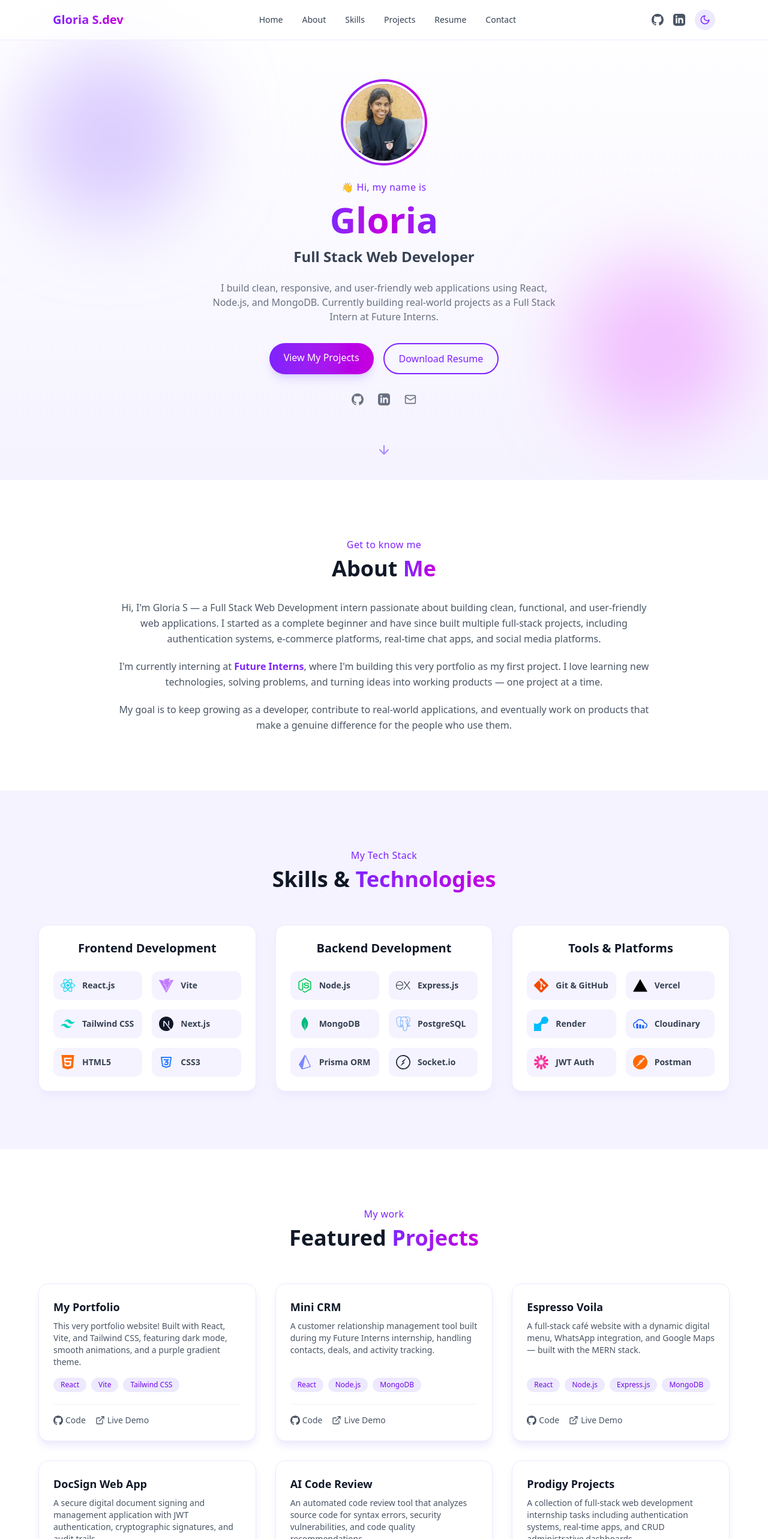
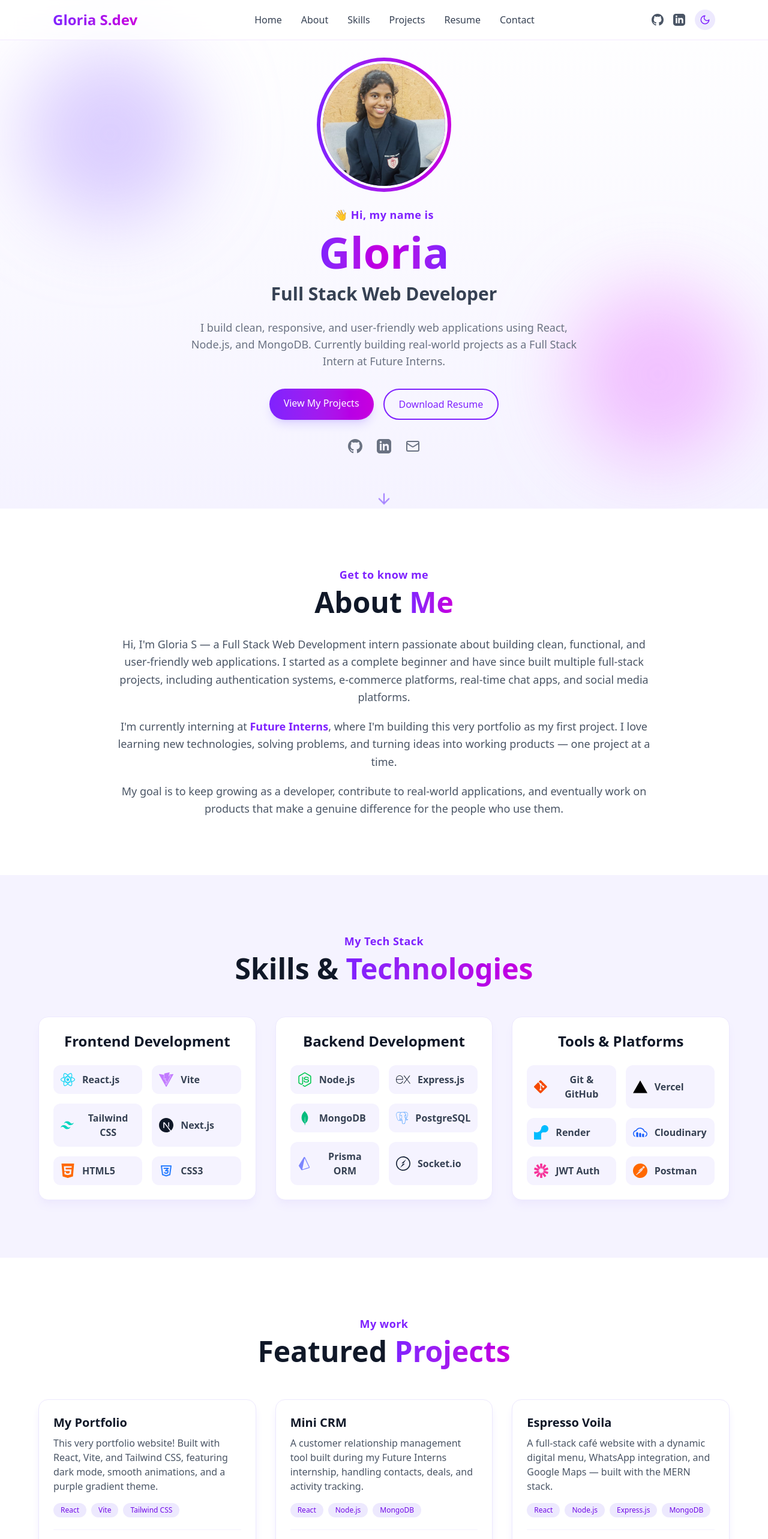
Before and after one commit to gloriasemyol/FUTURE_FS_01, a React (Vite) app: page / in a window 1280 px wide. Shown: the top 2566 px of the page at 60% size. Built offline with nearby package versions, Linux system fonts and the light colour scheme.

Commit message:
Bigger fonts

```diff
--- a/src/components/About.jsx
+++ b/src/components/About.jsx
@@ -5,28 +5,28 @@ function About() {
       className="py-24 px-6 bg-white dark:bg-[#0F0A1F]"
     >
       <div className="max-w-4xl mx-auto text-center">
-        <p className="text-violet-600 dark:text-violet-400 font-medium mb-2 tracking-wide">
+        <p className="text-violet-600 dark:text-violet-400 font-semibold text-lg mb-2 tracking-wide">
           Get to know me
         </p>
-        <h2 className="text-3xl md:text-4xl font-extrabold mb-8 text-gray-900 dark:text-white">
+        <h2 className="text-4xl md:text-5xl font-extrabold mb-8 text-gray-900 dark:text-white">
           About <span className="bg-gradient-to-r from-violet-600 to-fuchsia-600 bg-clip-text text-transparent">Me</span>
         </h2>
 
         <div className="space-y-5 text-left md:text-center">
-          <p className="text-gray-600 dark:text-gray-300 leading-relaxed">
+          <p className="text-lg text-gray-600 dark:text-gray-300 leading-relaxed">
             Hi, I'm Gloria S — a Full Stack Web Development intern passionate about
             building clean, functional, and user-friendly web applications. I started
             as a complete beginner and have since built multiple full-stack projects,
             including authentication systems, e-commerce platforms, real-time chat apps,
             and social media platforms.
           </p>
-          <p className="text-gray-600 dark:text-gray-300 leading-relaxed">
+          <p className="text-lg text-gray-600 dark:text-gray-300 leading-relaxed">
             I'm currently interning at <span className="font-semibold text-violet-600 dark:text-violet-400">Future Interns</span>,
             where I'm building this very portfolio as my first project. I love learning
             new technologies, solving problems, and turning ideas into working products —
             one project at a time.
           </p>
-          <p className="text-gray-600 dark:text-gray-300 leading-relaxed">
+          <p className="text-lg text-gray-600 dark:text-gray-300 leading-relaxed">
             My goal is to keep growing as a developer, contribute to real-world
             applications, and eventually work on products that make a genuine difference
             for the people who use them.
--- a/src/components/Hero.jsx
+++ b/src/components/Hero.jsx
@@ -14,7 +14,7 @@ function Hero() {
 
       {/* Profile Photo */}
       <div className="relative z-10 mb-6">
-        <div className="w-36 h-36 rounded-full bg-gradient-to-r from-violet-600 to-fuchsia-600 p-1">
+        <div className="w-48 h-48 md:w-56 md:h-56 rounded-full bg-gradient-to-r from-violet-600 to-fuchsia-600 p-1.5">
           <img
             src={profilePhoto}
             alt="Gloria"
@@ -24,22 +24,22 @@ function Hero() {
       </div>
 
       {/* Intro Subtitle */}
-      <p className="relative z-10 text-violet-600 dark:text-violet-400 font-medium mb-3 tracking-wide">
+      <p className="relative z-10 text-violet-600 dark:text-violet-400 font-semibold text-lg mb-3 tracking-wide">
         👋 Hi, my name is
       </p>
 
       {/* Main Title */}
-      <h1 className="relative z-10 text-4xl md:text-6xl font-extrabold mb-4 bg-gradient-to-r from-violet-600 via-fuchsia-600 to-violet-600 bg-clip-text text-transparent">
+      <h1 className="relative z-10 text-5xl md:text-7xl font-extrabold mb-4 bg-gradient-to-r from-violet-600 via-fuchsia-600 to-violet-600 bg-clip-text text-transparent">
         Gloria
       </h1>
 
       {/* Profession */}
-      <h2 className="relative z-10 text-xl md:text-2xl font-semibold text-gray-700 dark:text-gray-200 mb-6">
+      <h2 className="relative z-10 text-2xl md:text-3xl font-semibold text-gray-700 dark:text-gray-200 mb-6">
         Full Stack Web Developer
       </h2>
 
       {/* Short Bio */}
-      <p className="relative z-10 max-w-xl text-gray-500 dark:text-gray-400 mb-8">
+      <p className="relative z-10 max-w-2xl text-lg text-gray-500 dark:text-gray-400 mb-8">
         I build clean, responsive, and user-friendly web applications using
         React, Node.js, and MongoDB. Currently building real-world projects
         as a Full Stack Intern at Future Interns.
@@ -49,7 +49,7 @@ function Hero() {
       <div className="relative z-10 flex flex-wrap gap-4 justify-center mb-8">
         <a
           href="#projects"
-          className="px-6 py-3 rounded-full bg-gradient-to-r from-violet-600 to-fuchsia-600 text-white font-medium shadow-lg shadow-violet-300/50 dark:shadow-violet-900/50 hover:scale-105 transition-transform"
+          className="px-6 py-3 rounded-full bg-gradient-to-r from-violet-600 to-fuchsia-600 text-white text-base font-medium shadow-lg shadow-violet-300/50 dark:shadow-violet-900/50 hover:scale-105 transition-transform"
         >
           View My Projects
         </a>
@@ -58,7 +58,7 @@ function Hero() {
         <a
           href={resumeFile}
           download="Gloria_Resume.pdf"
-          className="px-6 py-3 rounded-full border-2 border-violet-600 text-violet-600 dark:text-violet-400 dark:border-violet-400 font-medium hover:bg-violet-50 dark:hover:bg-violet-900/30 transition-colors"
+          className="px-6 py-3 rounded-full border-2 border-violet-600 text-violet-600 dark:text-violet-400 dark:border-violet-400 text-base font-medium hover:bg-violet-50 dark:hover:bg-violet-900/30 transition-colors"
         >
           Download Resume
         </a>
@@ -66,36 +66,33 @@ function Hero() {
 
       {/* Social Links */}
       <div className="relative z-10 flex gap-6">
-        {/* GitHub SVG */}
         <a
           href="https://github.com/gloriasemyol"
           target="_blank"
           rel="noreferrer"
           className="text-gray-500 dark:text-gray-400 hover:text-violet-600 dark:hover:text-violet-400 transition-colors"
         >
-          <svg className="w-5 h-5 fill-current" viewBox="0 0 24 24">
+          <svg className="w-6 h-6 fill-current" viewBox="0 0 24 24">
             <path d="M12 0C5.37 0 0 5.37 0 12c0 5.31 3.435 9.795 8.205 11.385.6.105.825-.255.825-.57 0-.285-.015-1.23-.015-2.235-3.015.555-3.795-.735-4.035-1.41-.135-.345-.72-1.41-1.23-1.695-.42-.225-1.02-.78-.015-.795.945-.015 1.62.87 1.845 1.23 1.08 1.815 2.805 1.305 3.495.99.105-.78.42-1.305.765-1.605-2.67-.3-5.46-1.335-5.46-5.925 0-1.305.465-2.385 1.23-3.225-.12-.3-.54-1.53.12-3.18 0 0 1.005-.315 3.3 1.23.96-.27 1.98-.405 3-.405s2.04.135 3 .405c2.295-1.56 3.3-1.23 3.3-1.23.66 1.65.24 2.88.12 3.18.765.84 1.23 1.905 1.23 3.225 0 4.605-2.805 5.625-5.475 5.925.435.375.81 1.095.81 2.22 0 1.605-.015 2.895-.015 3.3 0 .315.225.69.825.57A12.02 12.02 0 0024 12c0-6.63-5.37-12-12-12z" />
           </svg>
         </a>
 
-        {/* LinkedIn SVG */}
         <a
           href="https://linkedin.com/in/gloriasemyol"
           target="_blank"
           rel="noreferrer"
           className="text-gray-500 dark:text-gray-400 hover:text-violet-600 dark:hover:text-violet-400 transition-colors"
         >
-          <svg className="w-5 h-5 fill-current" viewBox="0 0 24 24">
+          <svg className="w-6 h-6 fill-current" viewBox="0 0 24 24">
             <path d="M19 0h-14c-2.761 0-5 2.239-5 5v14c0 2.761 2.239 5 5 5h14c2.762 0 5-2.239 5-5v-14c0-2.761-2.762-5-5-5zm-11 19h-3v-11h3v11zm-1.5-12.268c-.966 0-1.75-.79-1.75-1.764s.784-1.764 1.75-1.764 1.75.79 1.75 1.764-.783 1.764-1.75 1.764zm13.5 12.268h-3v-5.604c0-3.368-4-3.113-4 0v5.604h-3v-11h3v1.765c1.396-2.586 7-2.777 7 2.476v6.759z" />
           </svg>
         </a>
 
-        {/* Mail Icon */}
         <a
           href="mailto:gloriasemyol@gmail.com"
           className="text-gray-500 dark:text-gray-400 hover:text-violet-600 dark:hover:text-violet-400 transition-colors"
         >
-          <Mail size={20} />
+          <Mail size={24} />
         </a>
       </div>
 
@@ -104,7 +101,7 @@ function Hero() {
         href="#about"
         className="relative z-10 mt-16 animate-bounce text-violet-400"
       >
-        <ArrowDown size={24} />
+        <ArrowDown size={28} />
       </a>
     </section>
   );
--- a/src/components/Navbar.jsx
+++ b/src/components/Navbar.jsx
@@ -20,7 +20,7 @@ function Navbar({ darkMode, toggleDarkMode }) {
         {/* Logo */}
         <a
           href="#home"
-          className="text-xl font-bold bg-gradient-to-r from-violet-600 to-fuchsia-600 bg-clip-text text-transparent"
+          className="text-2xl font-bold bg-gradient-to-r from-violet-600 to-fuchsia-600 bg-clip-text text-transparent"
         >
           Gloria S.dev
         </a>
@@ -31,7 +31,7 @@ function Navbar({ darkMode, toggleDarkMode }) {
             <a
               key={link.name}
               href={link.href}
-              className="text-sm font-medium text-gray-700 dark:text-gray-200 hover:text-violet-600 dark:hover:text-violet-400 transition-colors"
+              className="text-base font-medium text-gray-700 dark:text-gray-200 hover:text-violet-600 dark:hover:text-violet-400 transition-colors"
             >
               {link.name}
             </a>
@@ -40,7 +40,6 @@ function Navbar({ darkMode, toggleDarkMode }) {
 
         {/* Right side: Socials + Dark mode + Mobile menu */}
         <div className="flex items-center gap-4">
-          {/* GitHub Icon */}
           <a
             href="https://github.com/gloriasemyol"
             target="_blank"
@@ -52,7 +51,6 @@ function Navbar({ darkMode, toggleDarkMode }) {
             </svg>
           </a>
 
-          {/* LinkedIn Icon */}
           <a
             href="https://linkedin.com/in/gloriasemyol"
             target="_blank"
@@ -64,7 +62,6 @@ function Navbar({ darkMode, toggleDarkMode }) {
             </svg>
           </a>
 
-          {/* Dark Mode Toggle */}
           <button
             onClick={toggleDarkMode}
             className="p-2 rounded-full bg-violet-100 dark:bg-violet-900/40 text-violet-600 dark:text-violet-300 hover:scale-110 transition-transform"
@@ -72,7 +69,6 @@ function Navbar({ darkMode, toggleDarkMode }) {
             {darkMode ? <Sun size={18} /> : <Moon size={18} />}
           </button>
 
-          {/* Mobile Menu Toggle */}
           <button
             className="md:hidden text-gray-700 dark:text-gray-200"
             onClick={() => setMenuOpen(!menuOpen)}
@@ -90,7 +86,7 @@ function Navbar({ darkMode, toggleDarkMode }) {
               key={link.name}
               href={link.href}
               onClick={() => setMenuOpen(false)}
-              className="text-gray-700 dark:text-gray-200 hover:text-violet-600 dark:hover:text-violet-400 font-medium"
+              className="text-gray-700 dark:text-gray-200 hover:text-violet-600 dark:hover:text-violet-400 font-medium text-lg"
             >
               {link.name}
             </a>
--- a/src/components/Projects.jsx
+++ b/src/components/Projects.jsx
@@ -63,10 +63,10 @@ function Projects() {
   return (
     <section id="projects" className="py-24 px-6 bg-white dark:bg-[#0F0A1F] relative">
       <div className="max-w-6xl mx-auto text-center">
-        <p className="text-violet-600 dark:text-violet-400 font-medium mb-2 tracking-wide">
+        <p className="text-violet-600 dark:text-violet-400 font-semibold text-lg mb-2 tracking-wide">
           My work
         </p>
-        <h2 className="text-3xl md:text-4xl font-extrabold mb-14 text-gray-900 dark:text-white">
+        <h2 className="text-4xl md:text-5xl font-extrabold mb-14 text-gray-900 dark:text-white">
           Featured{" "}
           <span className="bg-gradient-to-r from-violet-600 to-fuchsia-600 bg-clip-text text-transparent">
             Projects
@@ -79,10 +79,10 @@ function Projects() {
               key={project.title}
               className="bg-white dark:bg-[#1E1433] rounded-2xl p-6 border border-violet-100 dark:border-violet-900/40 shadow-lg shadow-violet-100 dark:shadow-none hover:-translate-y-1 hover:shadow-xl transition-all flex flex-col"
             >
-              <h3 className="text-lg font-bold text-gray-900 dark:text-white mb-2">
+              <h3 className="text-xl font-bold text-gray-900 dark:text-white mb-2">
                 {project.title}
               </h3>
-              <p className="text-sm text-gray-600 dark:text-gray-400 mb-4 flex-grow">
+              <p className="text-base text-gray-600 dark:text-gray-400 mb-4 flex-grow">
                 {project.description}
               </p>
 
@@ -102,17 +102,17 @@ function Projects() {
                   href={project.github}
                   target="_blank"
                   rel="noreferrer"
-                  className="flex items-center gap-1 text-sm text-gray-600 dark:text-gray-300 hover:text-violet-600 dark:hover:text-violet-400 font-medium"
+                  className="flex items-center gap-1.5 text-base text-gray-600 dark:text-gray-300 hover:text-violet-600 dark:hover:text-violet-400 font-medium"
                 >
-                  <SiGithub size={16} /> Code
+                  <SiGithub size={18} /> Code
                 </a>
 
                 <button
                   type="button"
                   onClick={() => setSelectedProject(project)}
-                  className="flex items-center gap-1 text-sm text-gray-600 dark:text-gray-300 hover:text-violet-600 dark:hover:text-violet-400 font-medium cursor-pointer"
+                  className="flex items-center gap-1.5 text-base text-gray-600 dark:text-gray-300 hover:text-violet-600 dark:hover:text-violet-400 font-medium cursor-pointer"
                 >
-                  <ExternalLink size={16} /> Live Demo
+                  <ExternalLink size={18} /> Live Demo
                 </button>
               </div>
             </div>
@@ -135,19 +135,19 @@ function Projects() {
               onClick={() => setSelectedProject(null)}
               className="absolute top-4 right-4 p-2 text-gray-400 hover:text-gray-600 dark:hover:text-white transition-colors cursor-pointer"
             >
-              <X size={22} />
+              <X size={24} />
             </button>
 
-            {/* --- Portfolio message --- */}
+            {/* Portfolio message */}
             {selectedProject.modalType === "self" && (
               <>
                 <div className="w-16 h-16 bg-violet-100 dark:bg-violet-900/40 text-violet-600 dark:text-violet-300 rounded-full flex items-center justify-center mx-auto mb-4">
                   <Sparkles size={32} />
                 </div>
-                <h3 className="text-2xl font-bold text-gray-900 dark:text-white mb-3">
+                <h3 className="text-3xl font-bold text-gray-900 dark:text-white mb-3">
                   {selectedProject.title}
                 </h3>
-                <p className="text-gray-600 dark:text-gray-300 text-sm leading-relaxed">
+                <p className="text-gray-600 dark:text-gray-300 text-base leading-relaxed">
                   You're looking at it right now! This very portfolio website
                   you're browsing is the live demo of this project — built
                   from scratch with React, Vite, and Tailwind CSS.
@@ -155,7 +155,7 @@ function Projects() {
               </>
             )}
 
-            {/* --- Prodigy message --- */}
+            {/* Prodigy message */}
             {selectedProject.modalType === "prodigy" && (
               <>
                 <div className="w-16 h-16 bg-violet-100 dark:bg-violet-900/40 text-violet-600 dark:text-violet-300 rounded-full flex items-center justify-center mx-auto mb-4">
@@ -164,10 +164,10 @@ function Projects() {
                 <span className="inline-block px-3 py-1 text-xs font-semibold uppercase tracking-wider text-violet-600 dark:text-violet-400 bg-violet-50 dark:bg-violet-900/30 rounded-full mb-3">
                   5 Projects
                 </span>
-                <h3 className="text-2xl font-bold text-gray-900 dark:text-white mb-3">
+                <h3 className="text-3xl font-bold text-gray-900 dark:text-white mb-3">
                   {selectedProject.title}
                 </h3>
-                <p className="text-gray-600 dark:text-gray-300 text-sm leading-relaxed mb-6">
+                <p className="text-gray-600 dark:text-gray-300 text-base leading-relaxed mb-6">
                   These are five separate full-stack projects built during my
                   Prodigy InfoTech internship. Visit my GitHub to explore each
                   one's source code, README, and setup instructions.
@@ -177,23 +177,23 @@ function Projects() {
                   href={selectedProject.github}
                   target="_blank"
                   rel="noreferrer"
-                  className="inline-flex items-center gap-2 px-6 py-3 rounded-full bg-gradient-to-r from-violet-600 to-fuchsia-600 text-white font-medium shadow-lg shadow-violet-300/50 dark:shadow-violet-900/50 hover:scale-105 transition-transform"
+                  className="inline-flex items-center gap-2 px-6 py-3 rounded-full bg-gradient-to-r from-violet-600 to-fuchsia-600 text-white font-medium text-base shadow-lg shadow-violet-300/50 dark:shadow-violet-900/50 hover:scale-105 transition-transform"
                 >
                   <SiGithub size={18} /> View on GitHub
                 </a>
               </>
             )}
 
-            {/* --- Video demo link --- */}
+            {/* Video demo link */}
             {selectedProject.modalType === "video" && (
               <>
                 <div className="w-16 h-16 bg-violet-100 dark:bg-violet-900/40 text-violet-600 dark:text-violet-300 rounded-full flex items-center justify-center mx-auto mb-4">
                   <PlayCircle size={32} />
                 </div>
-                <h3 className="text-2xl font-bold text-gray-900 dark:text-white mb-3">
+                <h3 className="text-3xl font-bold text-gray-900 dark:text-white mb-3">
                   {selectedProject.title}
                 </h3>
-                <p className="text-gray-600 dark:text-gray-300 text-sm leading-relaxed mb-6">
+                <p className="text-gray-600 dark:text-gray-300 text-base leading-relaxed mb-6">
                   {selectedProject.description}
                 </p>
 
@@ -201,7 +201,7 @@ function Projects() {
                   href={selectedProject.driveLink}
                   target="_blank"
                   rel="noreferrer"
-                  className="inline-flex items-center gap-2 px-6 py-3 rounded-full bg-gradient-to-r from-violet-600 to-fuchsia-600 text-white font-medium shadow-lg shadow-violet-300/50 dark:shadow-violet-900/50 hover:scale-105 transition-transform"
+                  className="inline-flex items-center gap-2 px-6 py-3 rounded-full bg-gradient-to-r from-violet-600 to-fuchsia-600 text-white font-medium text-base shadow-lg shadow-violet-300/50 dark:shadow-violet-900/50 hover:scale-105 transition-transform"
                 >
                   <PlayCircle size={18} /> Click to Watch Demo Video
                 </a>
--- a/src/components/Resume.jsx
+++ b/src/components/Resume.jsx
@@ -5,10 +5,10 @@ function Resume() {
   return (
     <section id="resume" className="py-24 px-6 bg-violet-50 dark:bg-[#150c28]">
       <div className="max-w-4xl mx-auto text-center">
-        <p className="text-violet-600 dark:text-violet-400 font-medium mb-2 tracking-wide">
+        <p className="text-violet-600 dark:text-violet-400 font-semibold text-lg mb-2 tracking-wide">
           My background
         </p>
-        <h2 className="text-3xl md:text-4xl font-extrabold mb-10 text-gray-900 dark:text-white">
+        <h2 className="text-4xl md:text-5xl font-extrabold mb-10 text-gray-900 dark:text-white">
           My{" "}
           <span className="bg-gradient-to-r from-violet-600 to-fuchsia-600 bg-clip-text text-transparent">
             Resume
@@ -26,7 +26,7 @@ function Resume() {
         <a
           href={resumeFile}
           download="Gloria_Resume.pdf"
-          className="inline-flex items-center gap-2 mt-8 px-6 py-3 rounded-full bg-gradient-to-r from-violet-600 to-fuchsia-600 text-white font-medium shadow-lg shadow-violet-300/50 dark:shadow-violet-900/50 hover:scale-105 transition-transform"
+          className="inline-flex items-center gap-2 mt-8 px-6 py-3 rounded-full bg-gradient-to-r from-violet-600 to-fuchsia-600 text-white font-medium text-base shadow-lg shadow-violet-300/50 dark:shadow-violet-900/50 hover:scale-105 transition-transform"
         >
           <Download size={18} /> Download Resume PDF
         </a>
--- a/src/components/Skills.jsx
+++ b/src/components/Skills.jsx
@@ -59,10 +59,10 @@ function Skills() {
   return (
     <section id="skills" className="py-24 px-6 bg-violet-50 dark:bg-[#0F0A1F] transition-colors duration-300">
       <div className="max-w-6xl mx-auto text-center">
-        <p className="text-violet-600 dark:text-violet-400 font-medium mb-2 tracking-wide">
+        <p className="text-violet-600 dark:text-violet-400 font-semibold text-lg mb-2 tracking-wide">
           My Tech Stack
         </p>
-        <h2 className="text-3xl md:text-4xl font-extrabold mb-14 text-gray-900 dark:text-white">
+        <h2 className="text-4xl md:text-5xl font-extrabold mb-14 text-gray-900 dark:text-white">
           Skills &{" "}
           <span className="bg-gradient-to-r from-violet-600 to-fuchsia-600 bg-clip-text text-transparent">
             Technologies
@@ -75,7 +75,7 @@ function Skills() {
               key={category.title}
               className="bg-white dark:bg-[#1E1433] rounded-2xl p-6 border border-violet-100 dark:border-violet-900/40 shadow-lg shadow-violet-100 dark:shadow-none"
             >
-              <h3 className="text-xl font-bold text-gray-900 dark:text-white mb-6">
+              <h3 className="text-2xl font-bold text-gray-900 dark:text-white mb-6">
                 {category.title}
               </h3>
 
@@ -88,7 +88,7 @@ function Skills() {
                       className="flex items-center gap-3 p-3 rounded-xl bg-violet-50 dark:bg-[#150c28] hover:scale-105 transition-transform"
                     >
                       <Icon className={`w-6 h-6 ${skill.color}`} />
-                      <span className="text-sm font-semibold text-gray-700 dark:text-gray-200">
+                      <span className="text-base font-semibold text-gray-700 dark:text-gray-200">
                         {skill.name}
                       </span>
                     </div>
```
Also changed, not shown: src/components/Contact.jsx (+20 -51 lines).
